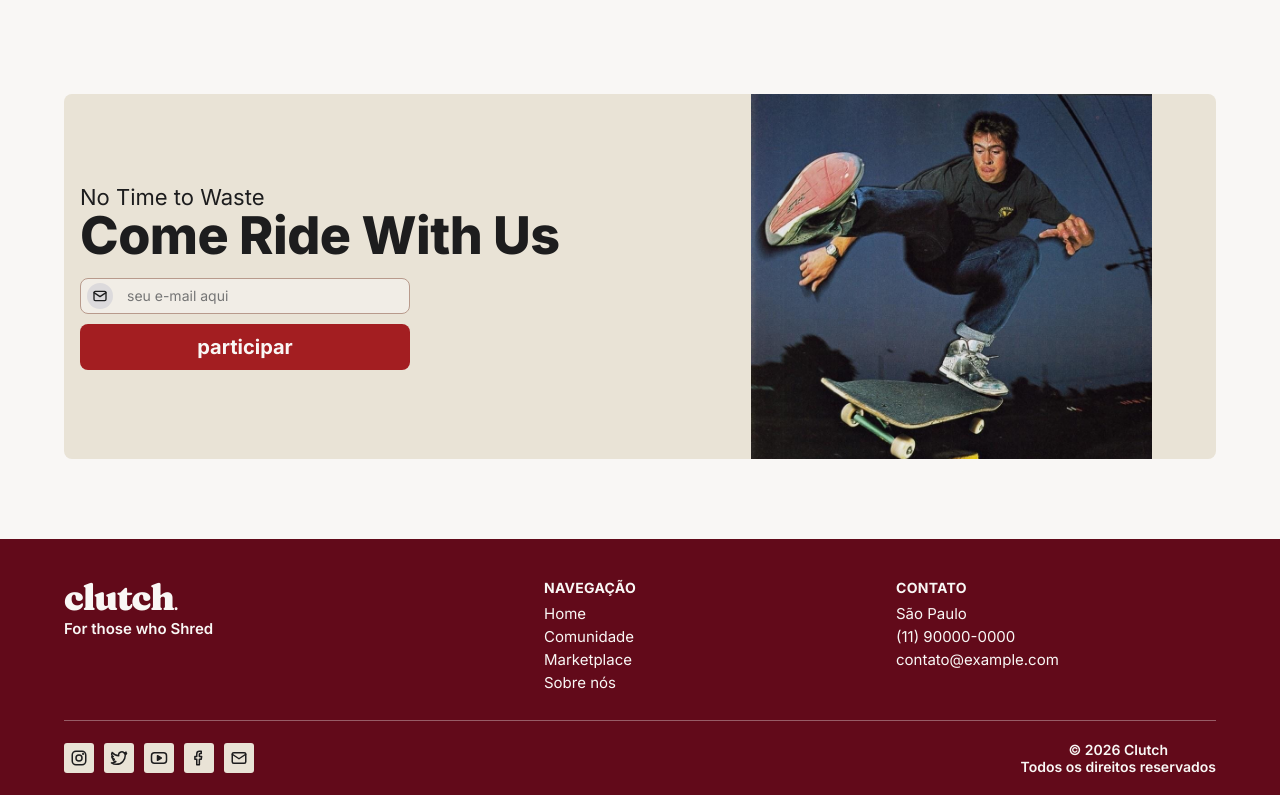
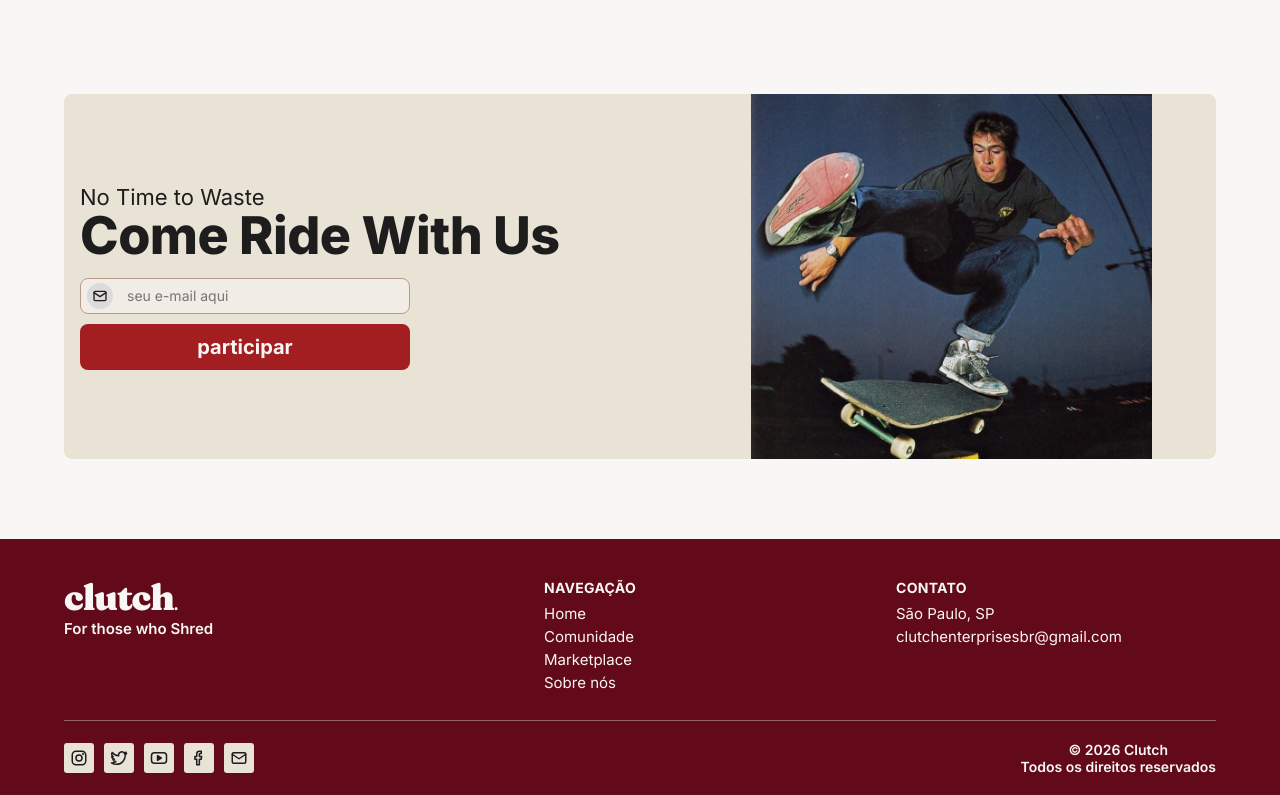
Before and after one commit to AndreCamacho-byte/ProjetoTCC_WEB_REACTJS, a React (Vite) app: page / in a window 1280 px wide. Shown: the part 2308-3103 px from the top of the page. Built offline with nearby package versions, Linux system fonts and the light colour scheme.

Commit message:
email de contato no rodapé

```diff
--- a/src/components/SiteFooter.module.css
+++ b/src/components/SiteFooter.module.css
@@ -43,6 +43,8 @@
 
 .list a {
   text-decoration: none;
+  /* emails longos quebram de linha em telas estreitas em vez de vazar */
+  overflow-wrap: anywhere;
 }
 
 .list a:hover {
--- a/src/components/SiteFooter.tsx
+++ b/src/components/SiteFooter.tsx
@@ -2,6 +2,8 @@ import { Link } from "react-router-dom";
 import { FacebookIcon, InstagramIcon, MailIcon, TwitterIcon, YoutubeIcon } from "./icons";
 import { Logo } from "./Logo";
 import styles from "./SiteFooter.module.css";
+
+const CONTACT_EMAIL = "clutchenterprisesbr@gmail.com";
 
 // Links das redes sociais: troque "#" pelos endereços reais quando existirem
 const SOCIAL_LINKS = [
@@ -9,7 +11,7 @@ const SOCIAL_LINKS = [
   { label: "Twitter", href: "#", Icon: TwitterIcon },
   { label: "YouTube", href: "#", Icon: YoutubeIcon },
   { label: "Facebook", href: "#", Icon: FacebookIcon },
-  { label: "Email", href: "mailto:contato@example.com", Icon: MailIcon },
+  { label: "Email", href: `mailto:${CONTACT_EMAIL}`, Icon: MailIcon },
 ];
 
 export function SiteFooter() {
@@ -34,11 +36,11 @@ export function SiteFooter() {
 
           <div>
             <h2 className={styles.title}>Contato</h2>
-            {/* Dados provisórios do mockup: troque pelos contatos oficiais do projeto */}
             <ul className={styles.list}>
-              <li>São Paulo</li>
-              <li>(11) 90000-0000</li>
-              <li><a href="mailto:contato@example.com">contato@example.com</a></li>
+              <li>São Paulo, SP</li>
+              <li>
+                <a href={`mailto:${CONTACT_EMAIL}`}>{CONTACT_EMAIL}</a>
+              </li>
             </ul>
           </div>
         </div>
```
